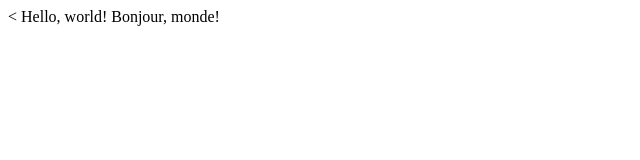
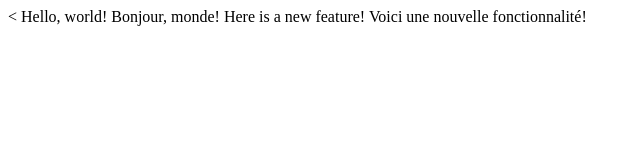
Before and after one commit to BAMDeveloper/HTMLAndCSS, a plain HTML site: page index.html in a window 1280 px wide. Shown: the whole page, without its empty margins (0-640 px from the left). Drawn offline with Linux system fonts and the light colour scheme.

Commit message:
Added another line

```diff
--- a/index.html
+++ b/index.html
@@ -7,5 +7,6 @@
   </head>
   <body>
       Hello, world! Bonjour, monde!
+      Here is a new feature! Voici une nouvelle fonctionnalité!
   </body>
 </html>
```
